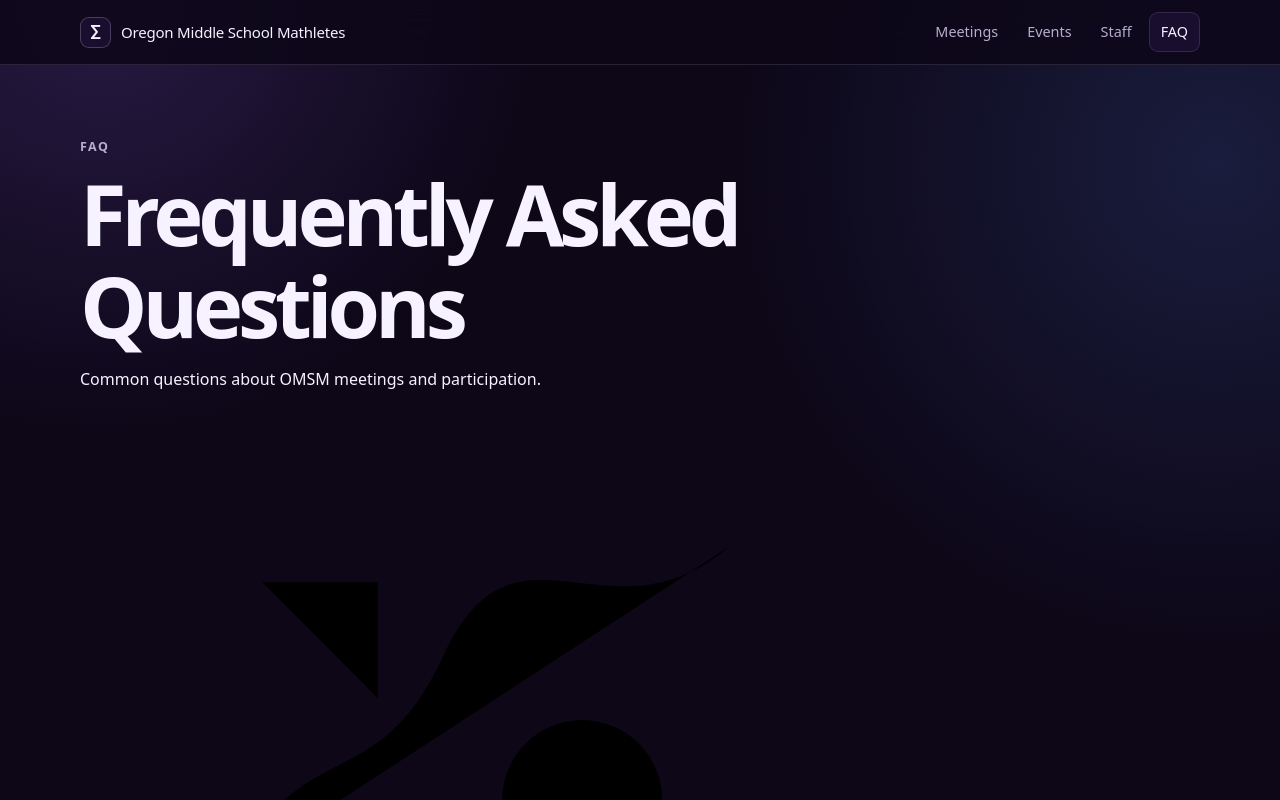
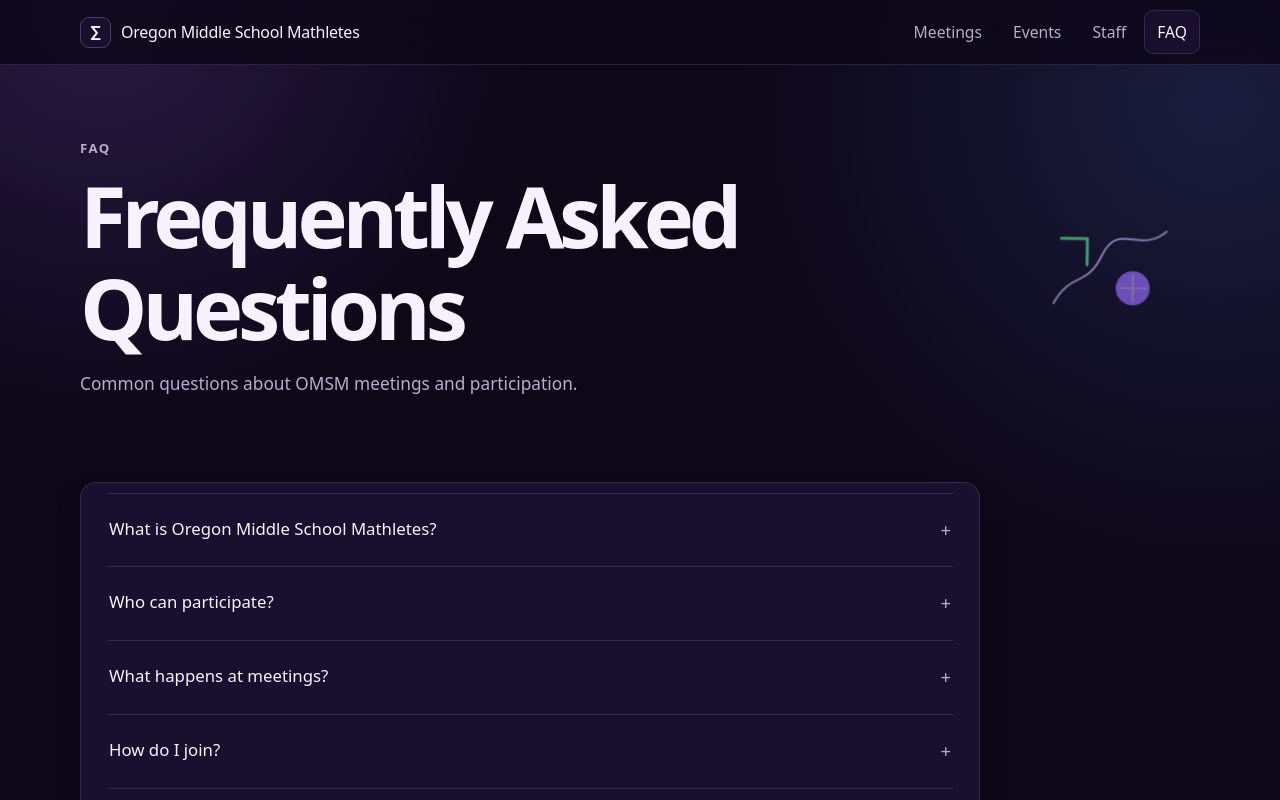
Before and after one commit to Kuku371/omsmathletes, a React (Create React App) app: page /#/faq in a window 1280 px wide. Shown: the top 800 px of the page. Built offline with nearby package versions, Linux system fonts and the light colour scheme; a web font is replaced by a local one.

Commit message:
Add readability styles for math illustrations and cards

```diff
--- a/src/main.scss
+++ b/src/main.scss
@@ -2090,3 +2090,346 @@ h3 {
     transform: none;
   }
 }
+
+/* =========================================================
+   READABILITY + MATH ILLUSTRATIONS
+   ========================================================= */
+
+body {
+  font-size: 18px;
+  line-height: 1.68;
+}
+
+.nav__brand {
+  font-size: 1rem;
+}
+
+.nav__link {
+  font-size: 0.98rem;
+  padding: 8px 12px;
+}
+
+.hero__blurb,
+.section-heading p,
+.page-head > p:last-child {
+  font-size: 1.08rem;
+}
+
+.hero__tagline {
+  font-size:
+    clamp(
+      1.45rem,
+      2.6vw,
+      2.1rem
+    );
+}
+
+.feature-card p,
+.event-preview p,
+.action-card p,
+.event-card p,
+.staff-card__body > p:last-child,
+.accordion-answer p {
+  font-size: 0.98rem;
+}
+
+.event-preview__meta,
+.event-card__meta,
+.recording-card__top span,
+.recording-card p {
+  font-size: 0.88rem;
+}
+
+.kicker,
+.section-label,
+.staff-card__role {
+  font-size: 0.82rem;
+}
+
+.feature-card,
+.action-card {
+  min-height: 300px;
+}
+
+.feature-card {
+  position: relative;
+  overflow: hidden;
+  padding-bottom: 118px;
+}
+
+
+/* MATH ILLUSTRATIONS */
+
+.math-doodle {
+  width: 160px;
+  height: auto;
+
+  color:
+    color-mix(
+      in srgb,
+      var(--text-muted) 76%,
+      var(--purple)
+    );
+
+  fill: none;
+
+  stroke: currentColor;
+  stroke-width: 2.2;
+
+  stroke-linecap: round;
+  stroke-linejoin: round;
+
+  opacity: 0.84;
+}
+
+.math-doodle .doodle-paper {
+  fill:
+    color-mix(
+      in srgb,
+      var(--surface-solid) 78%,
+      transparent
+    );
+}
+
+.math-doodle .doodle-pencil {
+  fill:
+    color-mix(
+      in srgb,
+      var(--purple-soft) 60%,
+      transparent
+    );
+}
+
+.math-doodle .doodle-accent {
+  stroke: var(--green);
+  stroke-width: 3;
+}
+
+.math-doodle .doodle-grid {
+  opacity: 0.28;
+  stroke-width: 1;
+}
+
+.math-doodle .doodle-dot,
+.math-doodle .doodle-node {
+  fill: var(--purple);
+
+  stroke:
+    var(--surface-solid);
+
+  stroke-width: 2;
+}
+
+
+/* HOME CARD IMAGES */
+
+.feature-card__doodle {
+  position: absolute;
+
+  right: 8px;
+  bottom: -3px;
+
+  width: 145px;
+
+  opacity: 0.68;
+
+  transform:
+    rotate(-2deg);
+
+  transition:
+    transform 0.28s ease,
+    opacity 0.28s ease;
+}
+
+.feature-card:nth-child(2)
+.feature-card__doodle {
+  right: 13px;
+
+  width: 152px;
+
+  transform:
+    rotate(2deg);
+}
+
+.feature-card:nth-child(3)
+.feature-card__doodle {
+  right: 4px;
+
+  width: 150px;
+
+  transform:
+    rotate(-1deg);
+}
+
+.feature-card:hover
+.feature-card__doodle {
+  opacity: 0.95;
+
+  transform:
+    translateY(-4px)
+    rotate(0deg);
+}
+
+
+/* PAGE HEADER IMAGES */
+
+.page-head--with-doodle {
+  max-width: none;
+
+  display: grid;
+
+  grid-template-columns:
+    minmax(0, 760px)
+    190px;
+
+  align-items: center;
+
+  justify-content:
+    space-between;
+
+  gap: 52px;
+}
+
+.page-head--with-doodle
+> div
+> p:last-child {
+  max-width: 680px;
+
+  color:
+    var(--text-muted);
+
+  font-size: 1.08rem;
+}
+
+.page-doodle {
+  width: 180px;
+
+  justify-self: end;
+
+  opacity: 0.66;
+
+  animation:
+    page-doodle-float
+    7s
+    ease-in-out
+    infinite
+    alternate;
+}
+
+@keyframes page-doodle-float {
+
+  from {
+    transform:
+      translateY(5px)
+      rotate(-1deg);
+  }
+
+  to {
+    transform:
+      translateY(-7px)
+      rotate(1deg);
+  }
+
+}
+
+
+/* MEETING DECORATION */
+
+.resource-section {
+  position: relative;
+  overflow: hidden;
+}
+
+.section-doodle {
+  position: absolute;
+
+  width: 145px;
+
+  opacity: 0.16;
+
+  pointer-events: none;
+}
+
+.section-doodle--right {
+  top: 20px;
+  right: 10px;
+}
+
+
+/* FAQ */
+
+.faq-section {
+  max-width: 900px;
+}
+
+.faq-group {
+  padding:
+    10px 26px;
+}
+
+.accordion-question {
+  padding:
+    21px 2px;
+
+  font-size: 1.05rem;
+
+  font-weight: 520;
+}
+
+.accordion-answer p {
+  max-width: 760px;
+
+  padding-right: 20px;
+}
+
+
+/* SLIGHTLY LARGER CARD TITLES */
+
+.feature-card h3,
+.event-preview h3,
+.action-card h2,
+.event-card h3,
+.staff-card h2,
+.recording-card h3 {
+  font-size: 1.25rem;
+}
+
+
+/* FOOTER */
+
+.footer__inner {
+  font-size: 0.86rem;
+}
+
+.theme-toggle {
+  font-size: 0.84rem;
+}
+
+
+@media (max-width: 760px) {
+
+  body {
+    font-size: 17px;
+  }
+
+  .page-head--with-doodle {
+    grid-template-columns: 1fr;
+
+    gap: 5px;
+  }
+
+  .page-doodle {
+    width: 125px;
+
+    justify-self: start;
+
+    margin-top: -15px;
+
+    opacity: 0.42;
+  }
+
+  .feature-card {
+    padding-bottom: 110px;
+  }
+
+}
```
